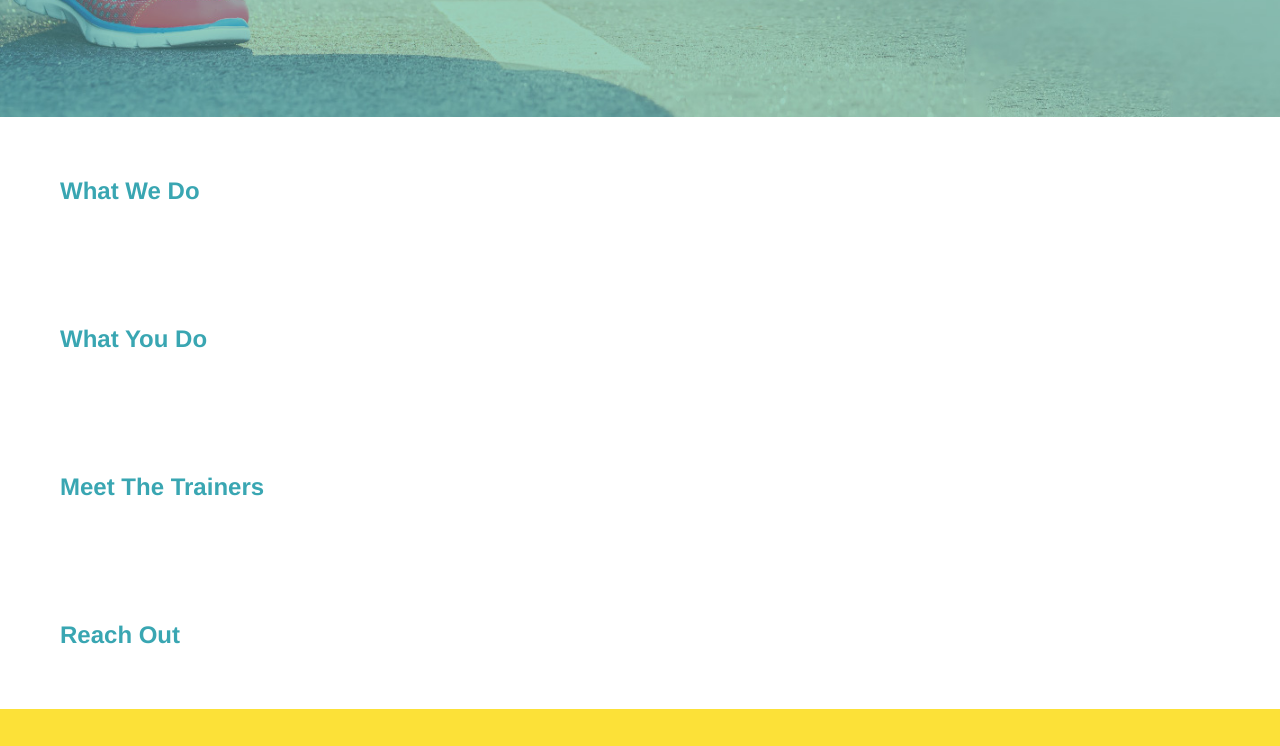
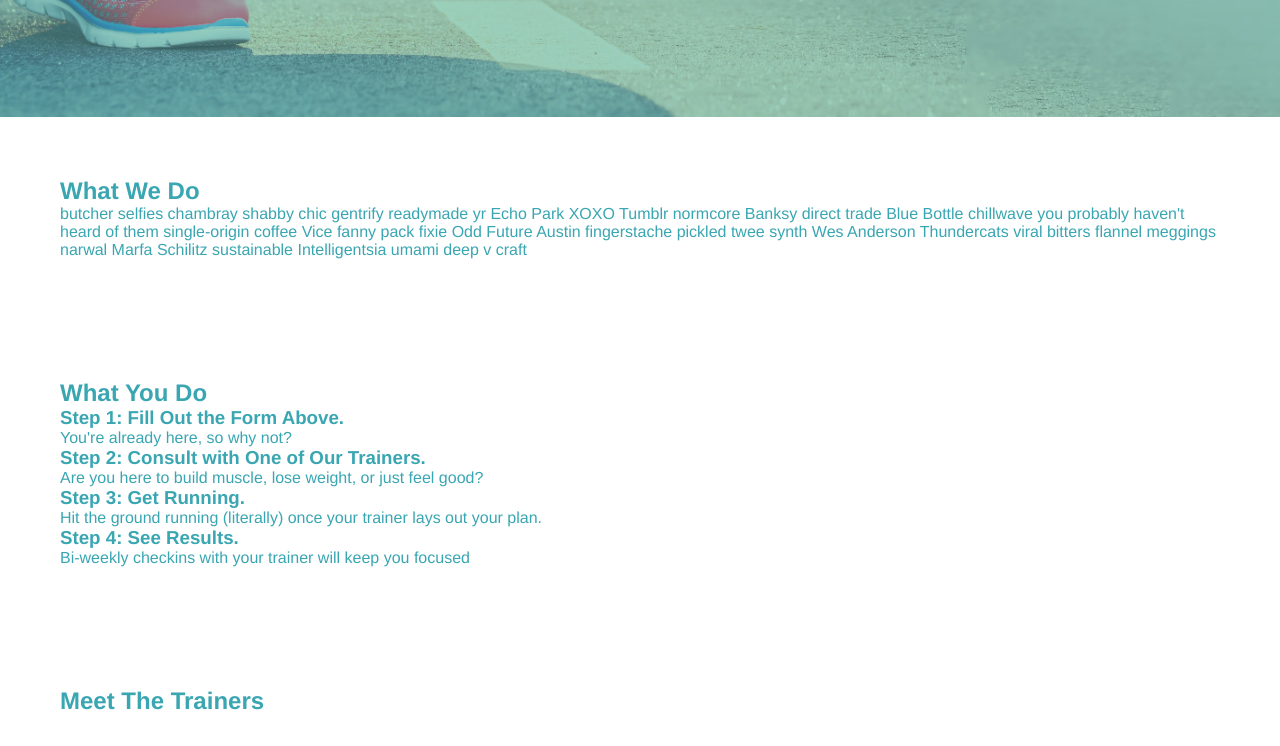
Before and after one commit to Mpages12/module-1, a plain HTML site: page index.html in a window 1280 px wide. Shown: the part 685-1431 px from the top of the page. Drawn offline with Linux system fonts and the light colour scheme.

Commit message:
new lesson

```diff
--- a/index.html
+++ b/index.html
@@ -67,11 +67,37 @@
     <!-- "What We Do" section -->
     <section>
             <h2>What We Do</h2>
+            <p>
+                butcher selfies chambray shabby chic gentrify readymade yr Echo Park XOXO Tumblr normcore Banksy
+                direct trade Blue Bottle chillwave you probably haven't heard of them single-origin coffee Vice
+                fanny pack fixie Odd Future Austin fingerstache pickled twee synth Wes Anderson Thundercats viral
+                bitters flannel meggings narwal Marfa Schilitz sustainable Intelligentsia umami deep v craft
+            </p>
     </section>
 
     <!-- "What You Do" section -->
     <section>
         <h2>What You Do</h2>
+
+        <div>
+            <h3>Step 1: Fill Out the Form Above.</h3>
+            <p>You're already here, so why not?</p>
+        </div>
+
+        <div>
+            <h3> Step 2: Consult with One of Our Trainers.</h3>
+            <p>Are you here to build muscle, lose weight, or just feel good?</p>
+        </div>
+
+        <div>
+            <h3>Step 3: Get Running.</h3>
+            <p>Hit the ground running (literally) once your trainer lays out your plan.</p>
+        </div>
+
+        <div>
+            <h3>Step 4: See Results.</h3>
+            <p>Bi-weekly checkins with your trainer will keep you focused</p>
+        </div>
     </section>
 
     <!-- "meet the trainers" section-->
```
